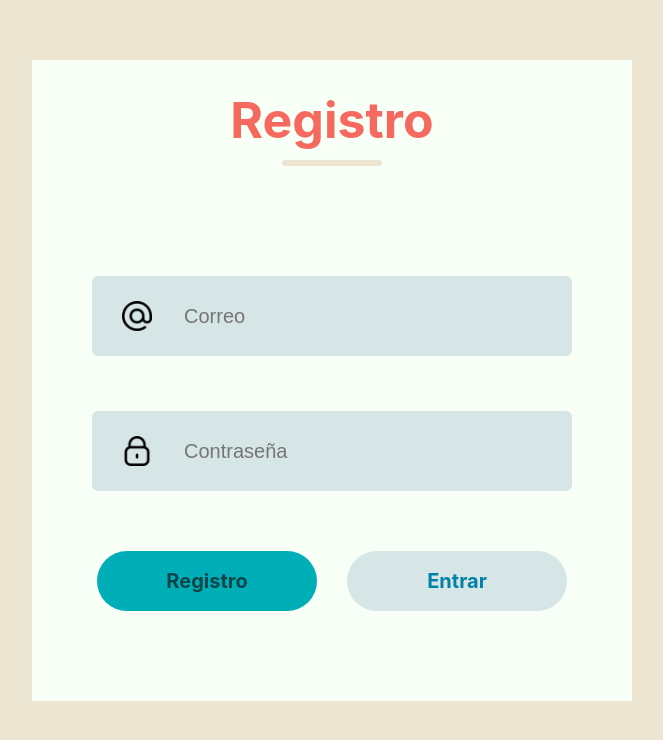
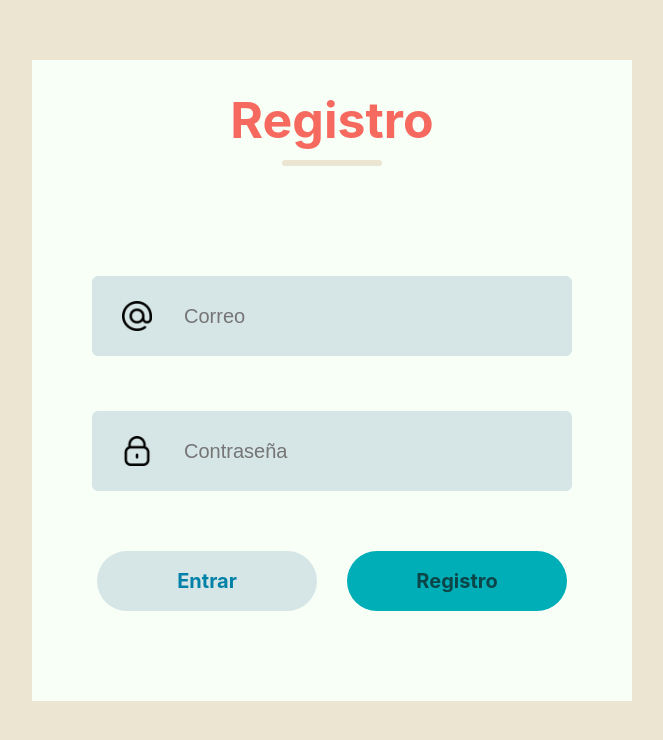
Before and after one commit to FridaToriz/vending_bot, a React (Create React App) app: page / in a window 1280 px wide. Shown: the part 140-880 px from the top of the page, without its empty margins (308-971 px from the left). Built offline with nearby package versions, Linux system fonts and the light colour scheme.

Commit message:
están al revés los botones

```diff
--- a/src/Components/Assets/LSForm/LSForm.jsx
+++ b/src/Components/Assets/LSForm/LSForm.jsx
@@ -37,8 +37,8 @@ const LSForm = () => {
             {action==="Registro"?<div></div>:<div className="forgot-password">¿Olvidaste tu contraseña? <span>Click aquí</span> </div> }
 
             <div className="submit-container">
+                <div className= {action==="Registro"?"submit gray":"submit"} onClick={()=>{setAction("Entrar")}} > Entrar</div>
                 <div className= {action==="Entrar"?"submit gray":"submit"} onClick={()=>{setAction("Registro")}} >Registro</div>
-                <div className= {action==="Registro"?"submit gray":"submit"} onClick={()=>{setAction("Entrar")}} >Entrar</div>
             </div>
         </div>
     )
```
